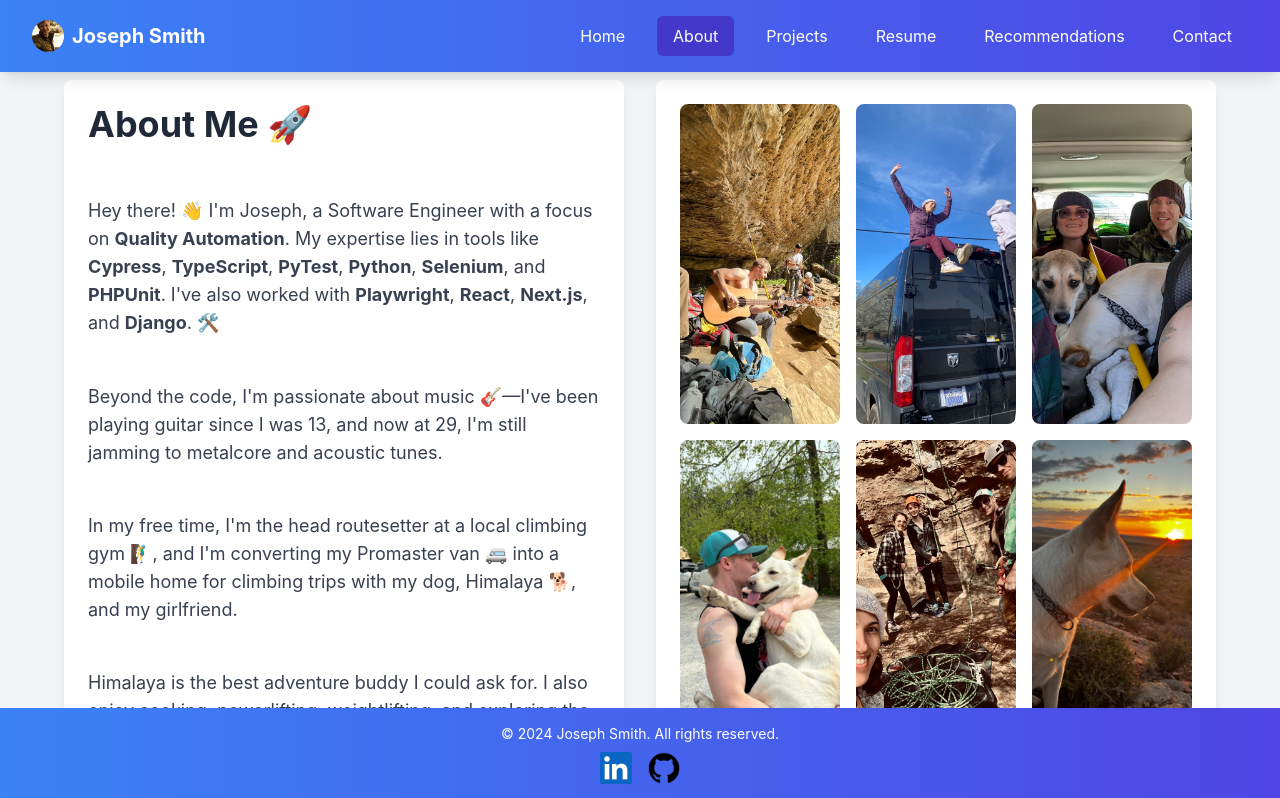
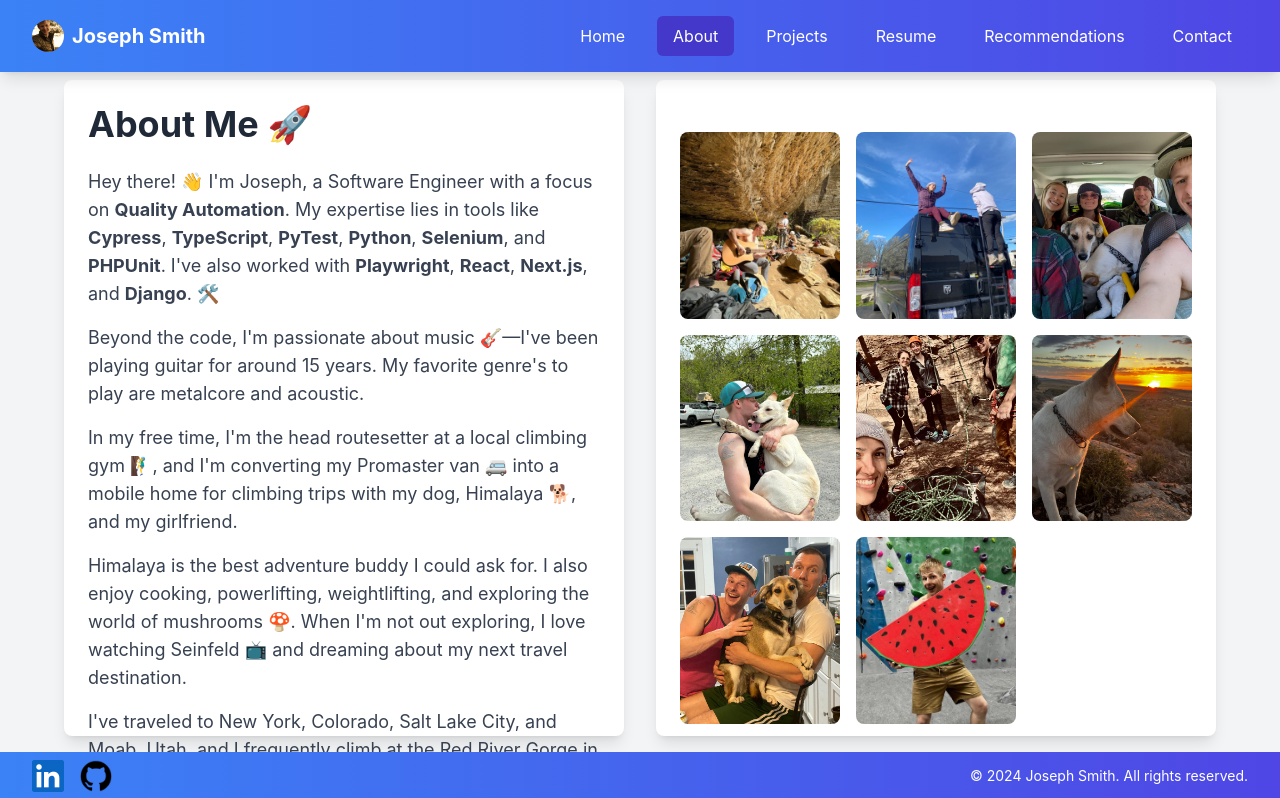
Before and after one commit to j-b-smith/joseph-smith-portfolio, a Next.js app: page /about in a window 1280 px wide. Shown: the top 798 px of the page. Built offline with nearby package versions, Linux system fonts and the light colour scheme.

Commit message:
update about, footer and image gallery

```diff
--- a/components/Footer.tsx
+++ b/components/Footer.tsx
@@ -3,9 +3,8 @@ import Image from "next/image";
 
 const Footer = () => {
   return (
-    <footer className="fixed bottom-0 left-0 right-0 bg-gradient-to-r from-blue-500 to-indigo-600 text-center py-4">
-      <div className="container flex flex-col items-center">
-        <p className="text-white text-sm mb-2">&copy; {new Date().getFullYear()} Joseph Smith. All rights reserved.</p>
+    <footer className="fixed bottom-0 left-0 right-0 bg-gradient-to-r from-blue-500 to-indigo-600 text-center py-2">
+      <div className="container flex justify-between items-center px-6 max-h-12">
         <div className="flex space-x-4">
           <Link
             href="https://linkedin.com/in/joseph-b-smith-eng"
@@ -34,6 +33,9 @@ const Footer = () => {
             />
           </Link>
         </div>
+        <p className="text-white text-sm">
+          &copy; {new Date().getFullYear()} Joseph Smith. All rights reserved.
+        </p>
       </div>
     </footer>
   );
--- a/components/ImageGallery.tsx
+++ b/components/ImageGallery.tsx
@@ -27,11 +27,11 @@ const ImageGallery: React.FC = () => {
   };
 
   return (
-    <div className="grid grid-cols-1 sm:grid-cols-2 lg:grid-cols-3 gap-4">
+    <div className="grid grid-cols-1 sm:grid-cols-2 lg:grid-cols-3 gap-4 h-full overflow-y-auto scrollbar-thin scrollbar-thumb-indigo-600 scrollbar-track-gray-200 my-5 py-2">
       {images.map((image, index) => (
         <div
           key={index}
-          className="w-full h-64 sm:h-72 lg:h-80 overflow-hidden cursor-pointer rounded-lg relative"
+          className="w-full h-auto overflow-hidden cursor-pointer rounded-lg relative"
           onClick={() => openModal(image)}
         >
           <img
--- a/pages/about.tsx
+++ b/pages/about.tsx
@@ -3,7 +3,7 @@ import ImageGallery from "../components/ImageGallery";
 
 const About = () => {
   return (
-    <div className="container flex flex-col lg:flex-row gap-8 items-stretch mt-10 max-h-full">
+    <div className="container flex flex-col lg:flex-row gap-8 items-stretch mt-10 h-[calc(100vh-9rem)]">
       <div className="bg-white shadow-lg rounded-lg p-6 flex-1 flex flex-col justify-between">
         <h1 className="text-4xl font-bold mb-6">About Me 🚀</h1>
         <p className="text-lg text-gray-700 mb-4">
@@ -17,8 +17,7 @@ const About = () => {
         </p>
         <p className="text-lg text-gray-700 mb-4">
           Beyond the code, I&#39;m passionate about music 🎸—I&#39;ve been playing
-          guitar since I was 13, and now at 29, I&#39;m still jamming to metalcore
-          and acoustic tunes.
+          guitar for around 15 years. My favorite genre's to play are metalcore and acoustic.
         </p>
         <p className="text-lg text-gray-700 mb-4">
           In my free time, I&#39;m the head routesetter at a local climbing gym 🧗‍♂️,
@@ -43,7 +42,7 @@ const About = () => {
       </div>
 
       {/* Image Gallery Card */}
-      <div className="bg-white shadow-lg rounded-lg p-6 flex-1 h-full">
+      <div className="bg-white shadow-lg rounded-lg p-6 flex-1">
         <ImageGallery />
       </div>
     </div>
```
